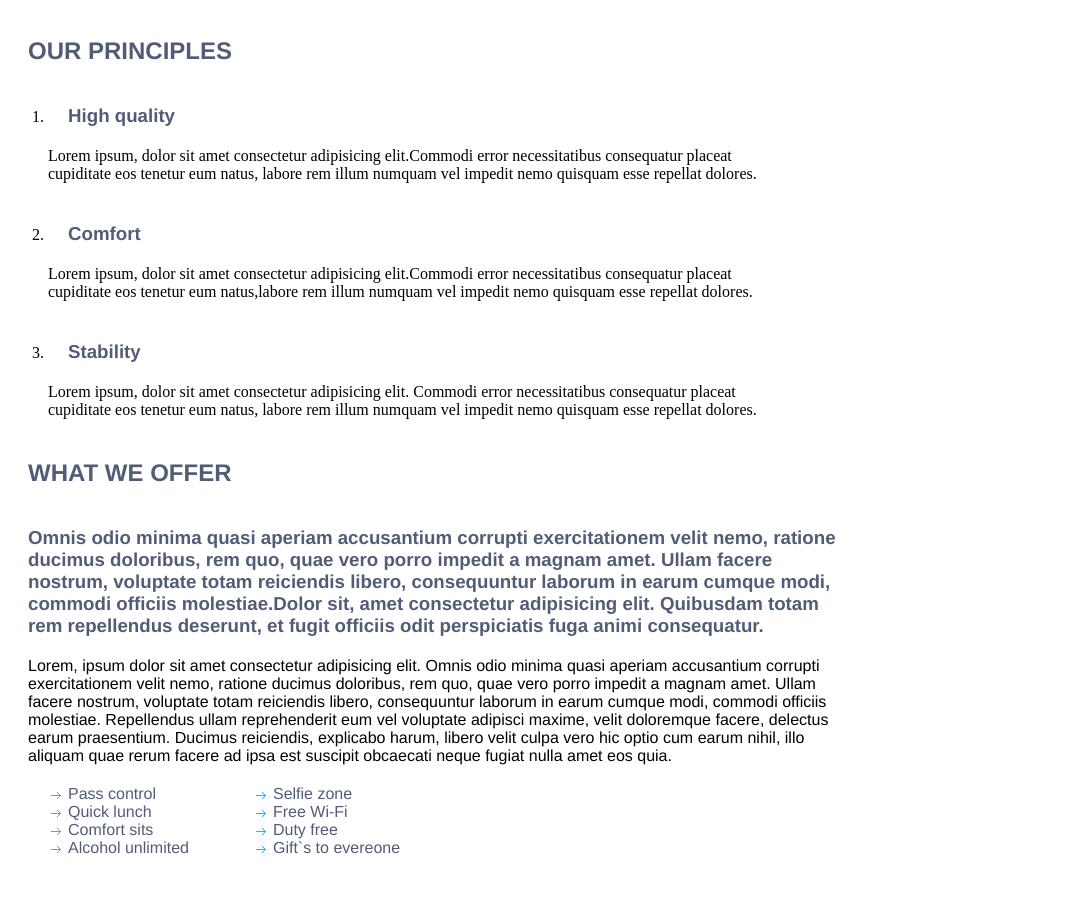
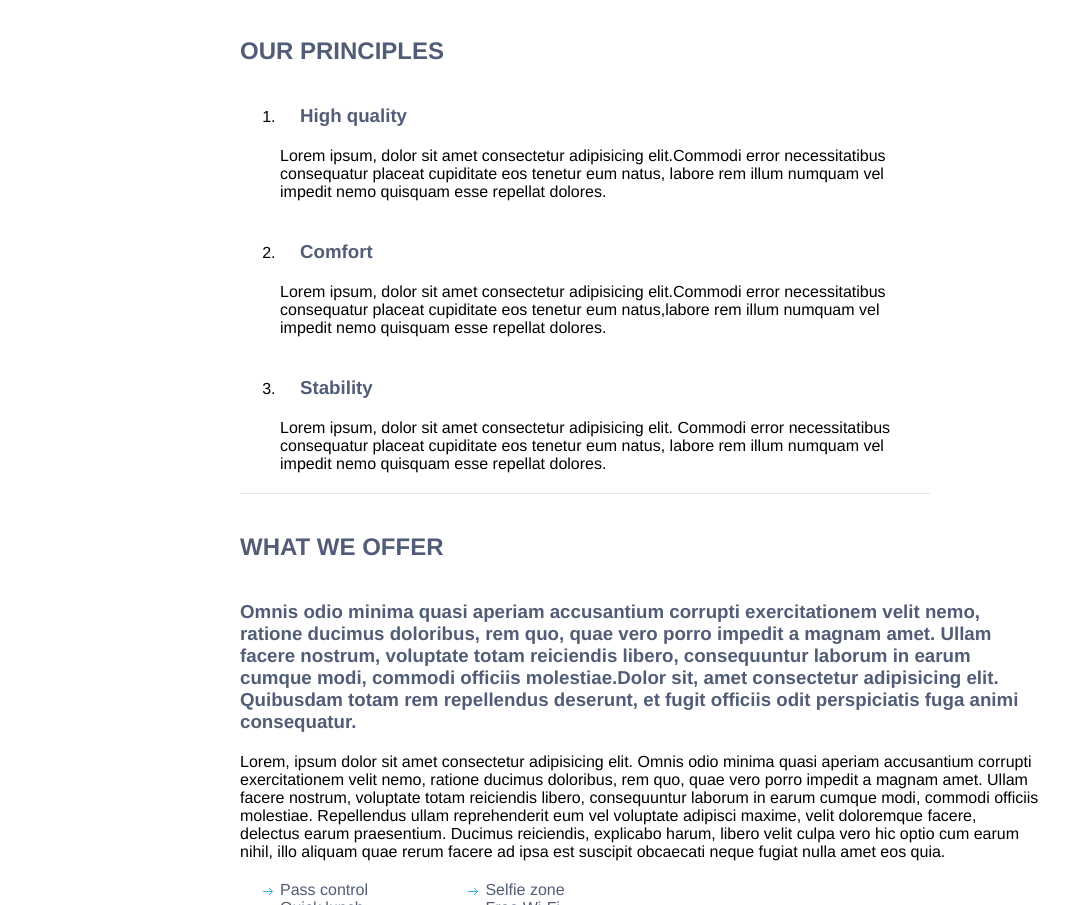
Before and after one commit to pavelrud/fe-core-hw, a plain HTML site: page module-3/index.html in a window 1280 px wide. Shown: the part 593-1498 px from the top of the page, without its empty margins (0-1073 px from the left). Drawn offline with Linux system fonts and the light colour scheme.

Commit message:
Add wrapper & shaddow

```diff
--- a/module-3/css/style.css
+++ b/module-3/css/style.css
@@ -1,28 +1,29 @@
+.wrapper{
+    width: 840px;
+    margin: auto;
+    font-family: helvetica;
+}
 h2, h3{
     height: auto;
-    width: 812px;
     margin: 40px 20px 20px 20px;
-    font-family: helvetica;
     color: #515d77;
 }
 img{
-    margin: 0px 20px 0px 20px;
+    margin: 0px 20px;
 }
 p{
-    display: block;
-    height: auto;
-    width: 812px;
     margin: 20px;
-    font-family: helvetica;
 }
 ol{
-    width: 750px;
+    width: 650px;
+    margin: 0 20px;
+    padding-bottom: 20px;
+    box-shadow: 0 1px rgba(0,0,0,0.1);
 }
 ul{
     list-style-image: url('../img/arrow.png');
     display: inline-block;
     margin: 0px 20px 20px 20px;
     font-size: 16px;
-    font-family: helvetica;
     color: #515d77;
 }
--- a/module-3/index.html
+++ b/module-3/index.html
@@ -8,6 +8,7 @@
     <link rel="stylesheet" href="css/style.css">
 </head>
 <body>
+    <div class="wrapper">
     <h2>AGENCY PROFILE</h2>
     <img src="img/airplane.png" alt="airplane">
     <h3>Super best of the best flight company in adition to uncompromized service! We produce paradice expirience to all our clients during the journey.</h3>
@@ -40,5 +41,6 @@
             <li>Duty free</li>
             <li>Gift`s to evereone</li>
         </ul>
+    </div>
 </body>
 </html>
```
